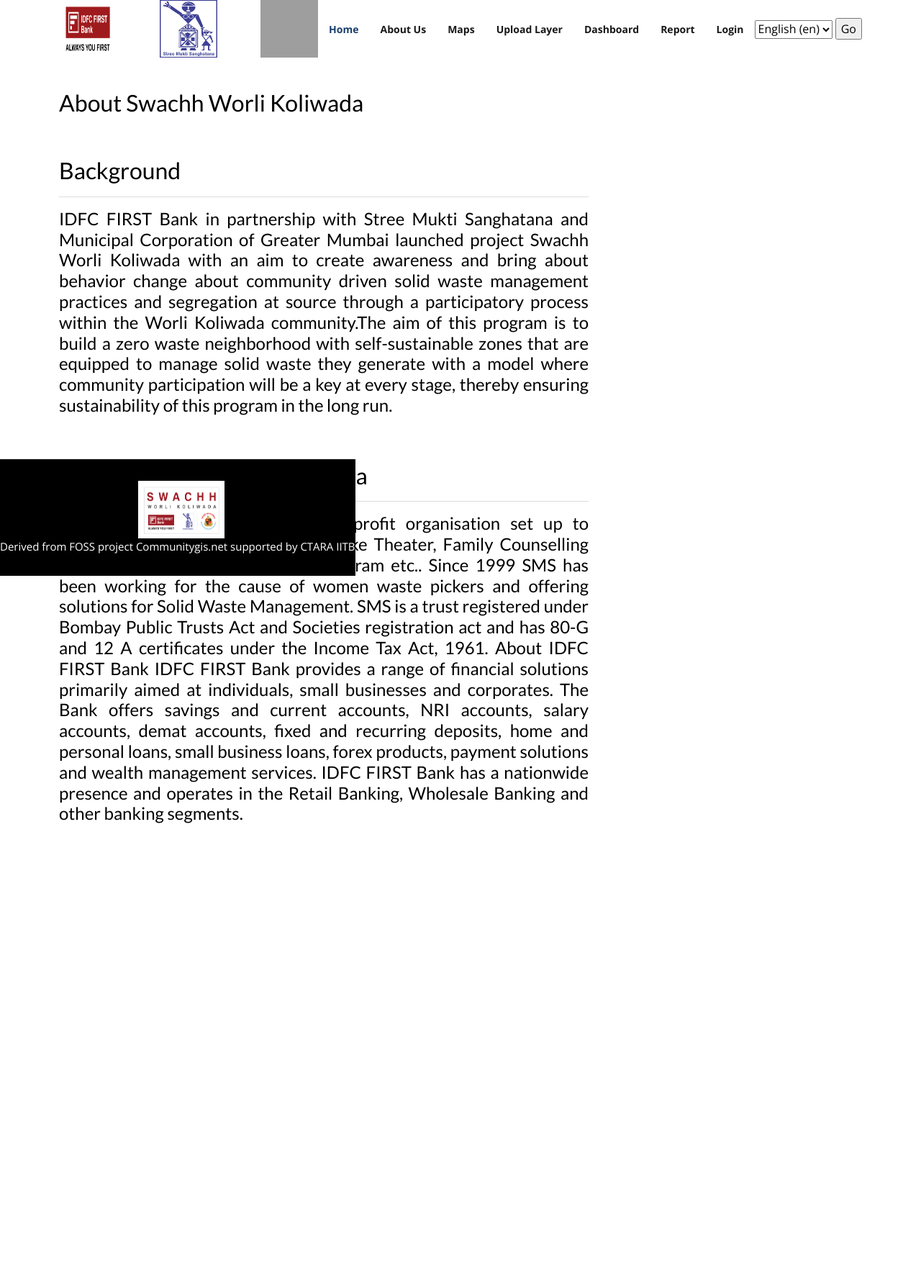
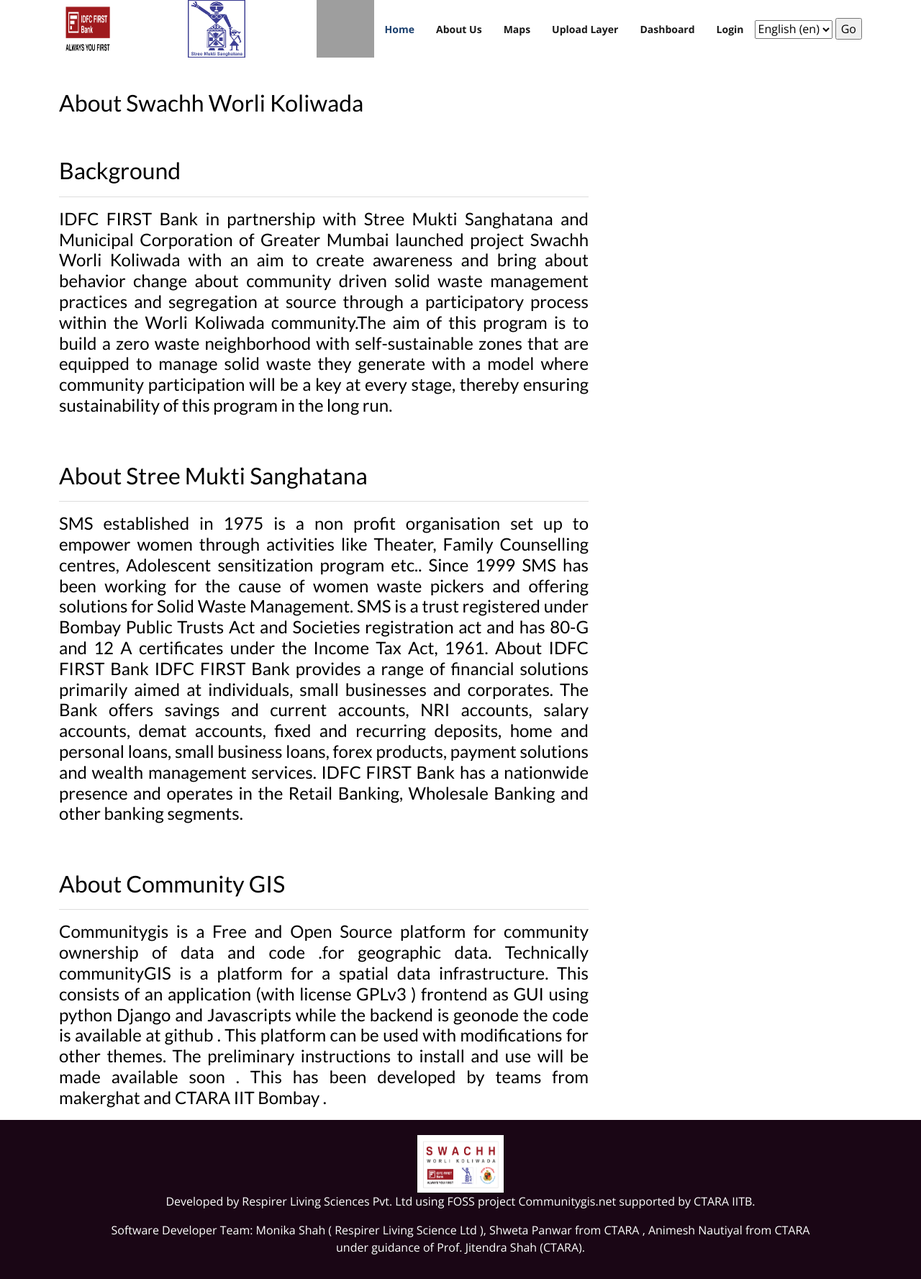
Before and after one commit to kashish-goel/SWK, a Django app: page /aboutus/ in a window 1280 px wide. Shown: the whole page at 72% size. Before the commit the page ends 1144 px from the top, so only its background shows below. Run offline with Django 3.2, Linux system fonts and the light colour scheme; some libraries are stand-ins or nearby versions; grey boxes are pictures that could not be loaded.

Commit message:
css , report changes

```diff
--- a/react_dashboard/src/components/ChoroplethMap/ChoroplethMap.css
+++ b/react_dashboard/src/components/ChoroplethMap/ChoroplethMap.css
@@ -35,7 +35,7 @@
   box-shadow: 0 0 8px -4px rgba(0, 0, 0, 0.5);
 } */
 .svg-legend{
-margin-left: 110px;
+margin-left: 0px;
 }
 .month-drop{
 color: black;
--- a/react_dashboard/src/components/ChoroplethMap/ChoroplethMap.js
+++ b/react_dashboard/src/components/ChoroplethMap/ChoroplethMap.js
@@ -200,9 +200,9 @@ if(true){
     zoneControlDiv =  <Control position="bottomleft" className="legend-div">
 
     <div className="info">
-        <h4 style={{fontSize:"15px",fontWeight:"bold",marginLeft:"100px"}}>Click on polygon to select lane</h4>
+        <h4 style={{fontSize:"15px",fontWeight:"bold"}}>Click on polygon to select lane</h4>
     </div>
-    <svg className = "svg-legend" ref={svgLegRef} id="svg-color-scale" style={{fontSize:"13px",marginLeft:"50px"}}></svg>
+    <svg className = "svg-legend" ref={svgLegRef} id="svg-color-scale" style={{fontSize:"13px"}}></svg>
 
 </Control>
 }else{
--- a/swk/static/assets/css/style.css
+++ b/swk/static/assets/css/style.css
@@ -377,6 +377,7 @@ h6,
     background-size: cover;
     position: relative;
     margin-bottom: -80px;
+    /* overflow: hidden; */
 }
 
 #hero:before {
--- a/swk/templates/aboutus.html
+++ b/swk/templates/aboutus.html
@@ -1,7 +1,8 @@
-{% extends 'new.html' %} {% block content %}{% block extra_css %}
+{% extends 'new.html' %}
 {% load i18n %}
+{% block content %}{% block extra_css %}
 
-  {% endblock %}
+{% endblock %}
   <br>
     <div class="container mb-7" style="margin-top: 100px;">
         <h2>{% trans "About Swachh Worli Koliwada" %}</h2>
@@ -9,8 +10,8 @@
         <br>
     </div>
     <div class="container">
-        <div class="row">
-            <div class="col-sm-8">
+        <div class="row" >
+            <div class="col-sm-8" style="overflow:auto;">
                 <h2>{% trans "Background" %}</h2>
                 <hr>
                 <h4>
@@ -30,6 +31,19 @@
                         personal loans, small business loans, forex products, payment solutions and wealth management services. IDFC FIRST Bank has a nationwide presence and operates in the Retail Banking, Wholesale Banking and other banking segments.{% endblocktrans %}
                 </h4>
                 </p>
+                <br>
+                <br>
+                <h2>{% trans "About Community GIS" %}</h2>
+                <hr>
+                <h4>
+                    <p style="text-align:justify">
+                        Communitygis is a Free and Open Source platform for community ownership of data and code .for geographic data.
+                        Technically communityGIS is a platform for a spatial data infrastructure.
+                        This consists of an application  (with license GPLv3 ) frontend as GUI  using python Django and Javascripts while the backend is geonode the code is available at github .
+                        This platform can be used with modifications for other themes. The preliminary instructions to install and use  will be made available soon .
+                        This has been developed by teams from makerghat and  CTARA IIT Bombay .
+                    </p>
+                </h4>
             </div>
         </div>
     </div>
--- a/swk/templates/adminlogin.html
+++ b/swk/templates/adminlogin.html
@@ -34,16 +34,16 @@
 <div class='container mt-5' style="text-align: center; margin-top: 500px;">
     <form action="{% url 'login' %}" method="POST" class="form-group">
         {% csrf_token %}
-        <div class="myform">
+        <div class="myform"><br><br><br><br>
             <h3>{% trans "SWK Portal Login" %}</h3>
 
             <div class="card-panel">
                 <input type="text" class="form-control" name="username" aria-describedby="emailHelp" placeholder={% trans "EnterUsername" %} id="name">
             </div>
-
+            <br>
             <div class="card-panel">
                 <input type="password" class="form-control" name="password" id="exampleInputPassword1" placeholder={% trans "Password" %}>
-            </div>
+            </div><br><br>
 
             <button type="submit" class="btn btn-success btn-lg">{% trans "Login" %} </button>
         </div>
--- a/swk/templates/new.html
+++ b/swk/templates/new.html
@@ -78,7 +78,10 @@
                     <li><a href="https://communitygis.net/layers/?limit=5&offset=0">{% trans "Upload Layer" %}</a></li>
 
                     <li><a href="{% url 'dashboard' %}">{% trans "Dashboard" %}</a></li>
+
+                    {% if request.user|has_group:"supervisor" %}
                     <li><a href="{% url 'report' %}">{% trans "Report" %}</a></li>
+                    {% endif %}
 
                     {% if user.is_authenticated %}
                     <li><a href="{% url 'logout' %}">{% trans "Logout" %}</a></li>
@@ -134,15 +137,18 @@
 
     <!-- ======= Footer ======= -->
 
-    <footer>
-        <div id="footer" style="height: auto; width:fit-content;">
-            <div class="logo me-auto">
-                <img class="logo" style="margin-left: 10px; height: 80px; width: 120px;" src="{% static 'images/Logo-Unit_SWK.jpg' %}" alt="My image">
-            </div>
+   <!-- <footer class="text-center text-white fixed-bottom" style="background-color: #21081a;bottom: 0px;"> -->
+    <footer class="text-center text-white" style="background-color: #21081a;bottom: 0px;">
 
-            {% block footer %}Derived from FOSS project Communitygis.net supported by CTARA IITB {% endblock %}
-        </div>
-    </footer>
+  <!-- Copyright -->
+  <div class="text-justify p-3" style="background-color: rgba(0, 0, 0, 0.2);">
+    <img class="logo" style="margin-top: 5px; height: 80px; width: 120px;" src="{% static 'images/Logo-Unit_SWK.jpg' %}" alt="My image">
+    <a class="text-white"><p>Developed by Respirer Living Sciences Pvt. Ltd using FOSS project Communitygis.net supported by CTARA IITB.</p>
+        <p>Software Developer  Team: Monika Shah ( Respirer Living Science Ltd ), Shweta Panwar from CTARA ,  Animesh Nautiyal from CTARA <br>under guidance of Prof. Jitendra Shah (CTARA).</p>
+        </a>
+  </div>
+  <!-- Copyright -->
+</footer>
     <!-- End #footer -->
     {% block extra_javascript %} {% endblock %}
 
--- a/swk/templates/show_data.html
+++ b/swk/templates/show_data.html
@@ -106,6 +106,7 @@
                             <th>Update</th>
                         {% endif %}
                     </tr>
+
                 </thead>
                 <tbody>
                     {% for i in datas %}
@@ -132,8 +133,11 @@
                         {% endif %}
                     </tr>
                     {% endfor %}
+
                 </tbody>
+
             </table>
+
             <nav>
                 <ul class="pagination"></ul>
             </nav>
```
Also changed, not shown: swk/static/css/mystyle.css (+8 -2 lines), swk/templates/download_data_zone.html (+82 -3 lines), swk/templates/map/map.html (+15 -10 lines), swk/templates/map/map_base.html (+5 -8 lines).
